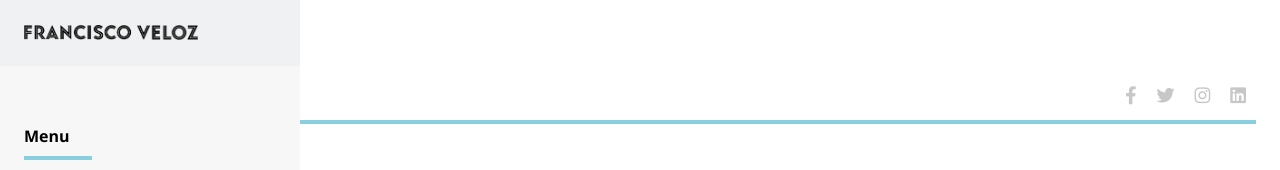
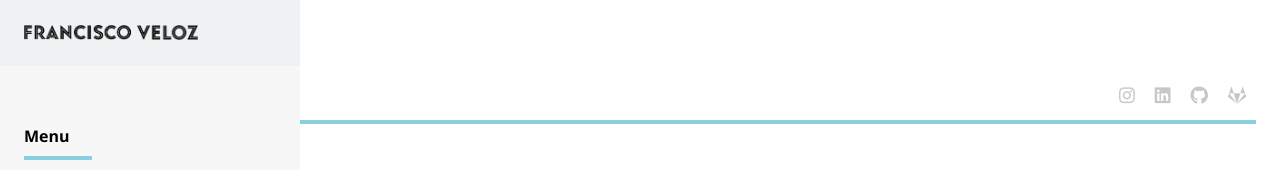
Before and after one commit to FranciscoVeloz1/Portfolio, a React app: page / in a window 1280 px wide. Shown: the top 170 px of the page. Built offline with nearby package versions, Linux system fonts and the light colour scheme; grey boxes are pictures that could not be loaded; the HTML template or start-up script is replaced by a standard one.

Commit message:
Agregamos animaciones a la landing page

```diff
--- a/src/components/Navigation.jsx
+++ b/src/components/Navigation.jsx
@@ -18,23 +18,20 @@ const Navigation = ({ toggle, setToggle }) => {
         </div>
 
         <div className="navbar-network">
-          <a
-            href="https://www.facebook.com/people/Francisco-Veloz/100008854050890/"
-            target="_blank"
-          >
-            <i className="fab fa-facebook-f"></i>
-          </a>
-
-          <a href="https://twitter.com/FranciscoGVeloz" target="_blank">
-            <i className="fab fa-twitter"></i>
-          </a>
-
           <a href="https://www.instagram.com/franciscoveloz1/" target="_blank">
             <i className="fab fa-instagram"></i>
           </a>
 
           <a href="https://www.linkedin.com/in/franciscoveloz/" target="_blank">
             <i className="fab fa-linkedin"></i>
+          </a>
+
+          <a href="https://github.com/FranciscoVeloz1" target="_blank">
+            <i className="fab fa-github"></i>
+          </a>
+
+          <a href="https://gitlab.com/FranciscoVeloz" target="_blank">
+            <i className="fab fa-gitlab"></i>
           </a>
         </div>
       </div>
--- a/src/components/ProjectCard.jsx
+++ b/src/components/ProjectCard.jsx
@@ -1,21 +1,26 @@
-import React from "react";
+import React, { useEffect } from "react";
+import Aos from "aos";
 import { Link } from "react-router-dom";
 
 //Importing styles
 import "@styles/components/ProjectCard.scss";
 
 const ProjectCard = ({ c }) => {
+  useEffect(() => {
+    Aos.init();
+  }, []);
+
   return (
     <div className="project-card">
-      <img src={c.img} alt="project" />
+      <img src={c.img} alt="project" data-aos="fade-up" />
 
-      <p>
+      <p data-aos="fade-up" data-aos-duration="1000">
         {c.title}{" "}
         <span className={`badge badge-${c.badgeColor}`}>{c.badge}</span>
       </p>
 
-      <p>{c.description}</p>
-      <Link to="#" className="btn btn-blue btn-sm">
+      <p data-aos="fade-up" data-aos-duration="1000">{c.description}</p>
+      <Link to="#" className="btn btn-blue btn-sm"  data-aos="fade-up" data-aos-duration="1000">
         More
       </Link>
     </div>
--- a/src/components/SkillCard.jsx
+++ b/src/components/SkillCard.jsx
@@ -1,16 +1,21 @@
-import React from "react";
+import React, { useEffect } from "react";
+import Aos from "aos";
 
 //Importing assets and styles
 import "@styles/components/SkillCard.scss";
 
 const SkillCard = ({ c }) => {
+  useEffect(() => {
+    Aos.init();
+  }, []);
+
   return (
-    <div className="skill-card">
+    <div className="skill-card" data-aos="fade-up">
       <div className="skill-image">
         <img src={c.img} alt="js" />
       </div>
 
-      <div className="skill-text">
+      <div className="skill-text" data-aos="fade-up" data-aos-duration="1000">
         <p>{c.title}</p>
 
         <p>{c.description}</p>
--- a/src/containers/Home/Banner.jsx
+++ b/src/containers/Home/Banner.jsx
@@ -1,4 +1,4 @@
-import React from "react";
+import React, { useEffect } from "react";
 import { Link } from "react-router-dom";
 
 //Importing assets and styles
--- a/src/containers/Home/Projects.jsx
+++ b/src/containers/Home/Projects.jsx
@@ -1,4 +1,5 @@
-import React, { useState } from "react";
+import React, { useState, useEffect } from "react";
+import Aos from "aos";
 
 //Importing assets and styles
 import "@styles/containers/Projects.scss";
@@ -56,9 +57,13 @@ const initialState = [
 const Projects = () => {
   const [state, setState] = useState(initialState);
 
+  useEffect(() => {
+    Aos.init();
+  }, []);
+
   return (
     <div className="projects-container">
-      <p className="projects-title">Projects</p>
+      <p className="projects-title" data-aos="fade-up">Projects</p>
 
       <div className="projects-content">
         {state.map((s) => (
--- a/src/containers/Home/Skills.jsx
+++ b/src/containers/Home/Skills.jsx
@@ -1,4 +1,5 @@
-import React, { useState } from "react";
+import React, { useState, useEffect } from "react";
+import Aos from "aos";
 
 //Importing components
 import SkillCard from "@components/SkillCard";
@@ -48,9 +49,13 @@ const initialState = [
 const Skills = () => {
   const [card, setCard] = useState(initialState);
 
+  useEffect(() => {
+    Aos.init();
+  }, []);
+
   return (
     <div className="skills-container">
-      <p className="skills-title">Skills</p>
+      <p className="skills-title" data-aos="fade-up">Skills</p>
 
       <div className="skills-content">
         {card.map((c) => (
--- a/src/styles/App.scss
+++ b/src/styles/App.scss
@@ -209,6 +209,17 @@ table {
   }
 }
 
+@keyframes fadeRight {
+  from {
+    margin-right: -20px;
+    opacity: 0;
+  }
+  to {
+    margin-right: 0;
+    opacity: 1;
+  }
+}
+
 @keyframes growIn {
   from {
     transform: scale(0.9);
--- a/src/styles/containers/Banner.scss
+++ b/src/styles/containers/Banner.scss
@@ -23,25 +23,30 @@
   font-weight: bold;
   margin-bottom: 28px;
   line-height: 50px;
+  animation: bannerDown 0.5s;
 }
 
 .banner-content p:nth-child(2) {
   font-size: $lg;
   margin-bottom: 28px;
+  animation: bannerDown 1s;
 }
 
 .banner-content p:nth-child(3) {
   font-size: $sm;
   margin-bottom: 28px;
+  animation: bannerDown 1s;
 }
 
 .banner-content .btn {
   width: 100px;
+  animation: bannerDown 1s;
 }
 
 .banner-img {
   height: 100%;
   width: 50%;
+  animation: bannerDown 1s;
 }
 
 .banner-img img {
@@ -49,6 +54,19 @@
   width: 100%;
   object-fit: cover;
   border-radius: 8px;
+}
+
+//Keyframes
+@keyframes bannerDown {
+  from {
+    margin-top: 100px;
+    opacity: 0;
+  }
+
+  to {
+    margin-top: 0;
+    opacity: 1;
+  }
 }
 
 @media (max-width: 850px) {
```
